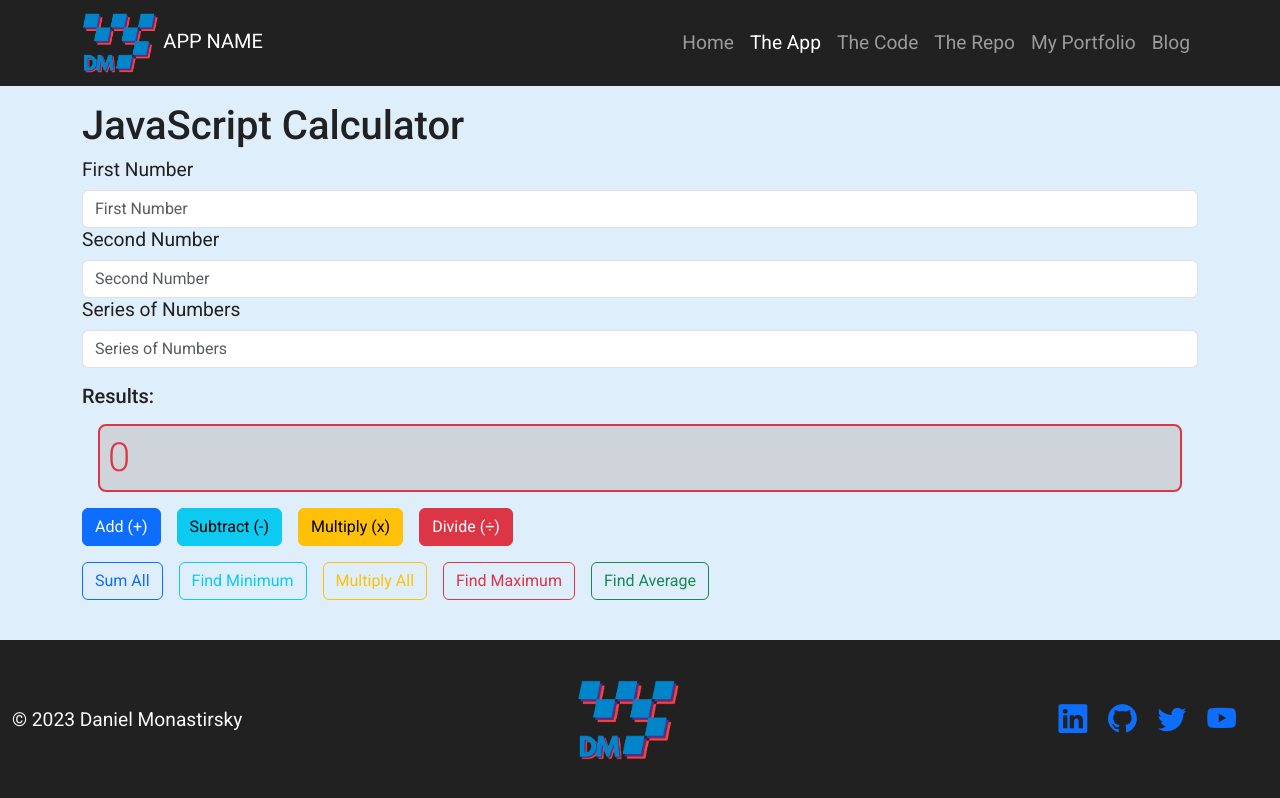
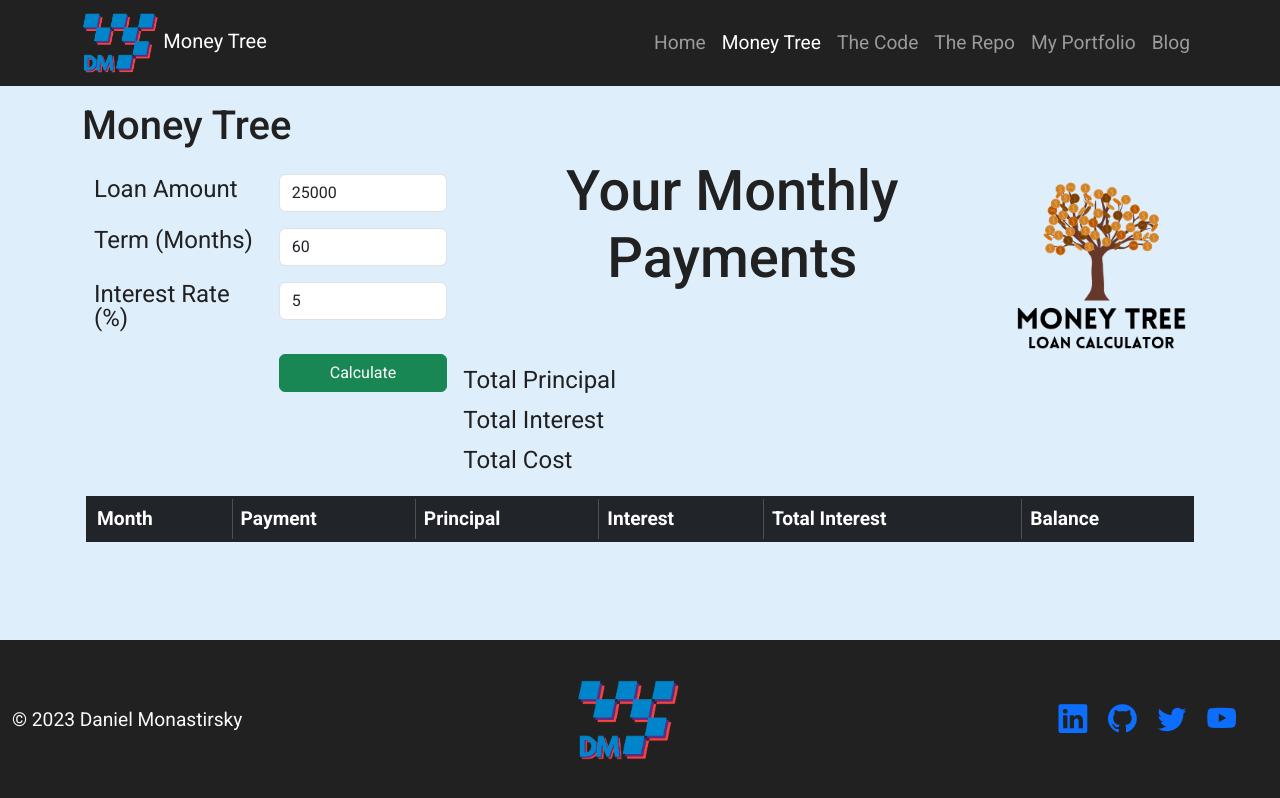
Before and after one commit to danvitmon/MortgageCalc, a plain HTML site: page app.html in a window 1280 px wide. Drawn offline with nearby package versions, Linux system fonts and the light colour scheme; some packages are replaced by stand-ins of ours; a script that the page names is missing; a web font is replaced by a local one.

Commit message:
mostly done

```diff
--- a/app.html
+++ b/app.html
@@ -3,7 +3,7 @@
   <head>
     <meta charset="UTF-8" />
     <meta name="viewport" content="width=device-width, initial-scale=1.0" />
-    <title>APP NAME: A Coding Challenge by Daniel Monastirsky</title>
+    <title>Money Tree</title>
 
     <!-- Bootstrap CSS -->
 
@@ -44,9 +44,8 @@
         <div class="container">
           <a class="navbar-brand" href="#">
             <img src="/img/FOOTER (5).png" height="60" />
-            APP NAME
+            Money Tree
           </a>
-          <!-- TODO: Customize Mobile Menu Button -->
           <button
             class="navbar-toggler"
             type="button"
@@ -67,7 +66,7 @@
               </li>
               <li class="nav-item">
                 <a class="nav-link active" aria-current="page" href="/app.html"
-                  >The App</a
+                  >Money Tree</a
                 >
               </li>
               <li class="nav-item">
@@ -87,7 +86,6 @@
               </li>
               <li class="nav-item">
                 <a class="nav-link" href="#">Blog</a>
-                <!-- CHANGE THIS -->
               </li>
             </ul>
           </div>
@@ -96,36 +94,68 @@
     </header>
 
     <main class="container mt-3">
-      <h1>JavaScript Calculator</h1>
-      <div>
-        <label class="form-label">First Number</label>
-        <input class="form-control" type="number" placeholder="First Number" id="firstNumber" />
+      <h1>Money Tree</h1>
+      <div class="row mx-1 g-3">
+        <div class="col-12 col-md-4 pt-3">
+            <div class="row row-cols-1 row-cols-md-2 g-3">
+                <div class="col d-flex flex-column justify-content-center">
+                    <label for="Amount" class="form-label fs-4">Loan Amount</label>
                 </div>
-      <div>
-        <label class="form-label">Second Number</label>
-        <input class="form-control" type="number" placeholder="Second Number" id="secondNumber" />
+                <div class="col">
+                    <input id="amount" name="Amount" type="number" class="form-control" value="25000" />
                 </div>
-      <div>
-        <label class="form-label">Series of Numbers</label>
-        <input class="form-control" type="number" placeholder="Series of Numbers" id="numberSeries" />
+                <div class="col">
+                    <label for="Months" class="form-label fs-4">Term (Months)</label>
                 </div>
-      <h5 class="mt-3">Results:</h5>
-      <div class="display-6 text-danger m-3 rounded-3 border border-2 border-danger bg-dark-subtle p-2"
-        id="results">
-        0
+                <div class="col">
+                    <input id="months" name="Months" type="number" class="form-control" value="60" />
                 </div>
-      <div class="d-flex gap-3">
-        <button class="btn btn-primary" id="btnAdd" onclick="add()">Add (+)</button>
-        <button class="btn btn-info" onclick="subtract()">Subtract (-)</button>
-        <button class="btn btn-warning" onclick="multiply()">Multiply (x)</button>
-        <button class="btn btn-danger" onclick="divide()">Divide (&div;)</button>
+                <div class="col">
+                    <label for="Rate" class="form-label fs-4">Interest Rate (%)</label>
                 </div>
-      <div class="d-flex gap-3 my-3">
-        <button class="btn btn-outline-primary" onclick="sumAll()">Sum All</button>
-        <button class="btn btn-outline-info" onclick="minimum()">Find Minimum</button>
-        <button class="btn btn-outline-warning" onclick="multiplyAll()">Multiply All</button>
-        <button class="btn btn-outline-danger" onclick="maximum()">Find Maximum</button>
-        <button class="btn btn-outline-success" onclick="average()">Find Average</button>
+                <div class="col">
+                    <div class="d-flex align-items-center">
+                        <input id="rate" name="Rate" type="number" class="form-control" value="5" />
+                    </div>
+                </div>
+                <div class="col"></div>
+                <div class="col">
+                    <button class="btn btn-success w-100" onclick="calcMortgage()">Calculate</button>
+                </div>
+            </div>
+        </div>
+        <div class="col-12 col-md-6 text-center">
+            <div class="display-4 fw-medium">Your Monthly Payments</div>
+            <div id="monthly" class="display-4 fw-medium">&nbsp;</div>
+            <div class="d-flex">
+                <div class="text-start w-100 fs-4 my-2">Total Principal</div>
+                <div id="tprin" class="text-end w-100 fs-4"></div>
+            </div>
+            <div class="d-flex">
+                <div class="text-start w-100 fs-4 my-2">Total Interest</div>
+                <div id="tint" class="text-end w-100 fs-4"></div>
+            </div>
+            <div class="d-flex">
+                <div class="text-start w-100 fs-4 my-2">Total Cost</div>
+                <div id="tcost" class="text-end w-100 fs-4"></div>
+            </div>
+        </div>
+        <div class="col-12 col-md-2 text-center">
+          <img src="/img/Money Tree.png" class="img-fluid appLogo w-100 my-4" alt="APP NAME logo"/>
+        </div>
+    </div>
+    <div class="table-responsive mx-1 my-3">
+        <table class="table table-striped table-bordered border border-3 border-dark">
+            <thead class="table-dark">
+                <th>Month</th>
+                <th>Payment</th>
+                <th>Principal</th>
+                <th>Interest</th>
+                <th>Total Interest</th>
+                <th>Balance</th>
+            </thead>
+            <tbody id="calcTable"></tbody>
+        </table>
     </div>
     </main>
 
@@ -168,6 +198,17 @@
       </div>
     </footer>
 
+    <template id="trtemp">
+      <tr>
+          <td data-id="month"></td>
+          <td data-id="pay"></td>
+          <td data-id="prin"></td>
+          <td data-id="int"></td>
+          <td data-id="total"></td>
+          <td data-id="bal"></td>
+      </tr>
+  </template>
+
     <!-- Bootstrap JS -->
     <script
       src="https://cdn.jsdelivr.net/npm/bootstrap@5.3.0-alpha3/dist/js/bootstrap.bundle.min.js"
--- a/js/site.js
+++ b/js/site.js
@@ -1,172 +1,84 @@
-function add() {
-  // get the numbers
-  let numberOne = document.getElementById("firstNumber").value;
-  let numberTwo = document.getElementById("secondNumber").value;
+function calcMortgage(){
+  let amount = parseFloat(document.getElementById("amount").value);
+  let months = parseFloat(document.getElementById("months").value);
+  let rate = parseFloat(document.getElementById("rate").value);
 
-  // turn them into integers
-  numberOne = parseFloat(numberOne);
-  numberTwo = parseFloat(numberTwo);
+  if(isNaN(amount) || amount <= 0){
+      Swal.fire({
+          icon: "error",
+          title: "Error",
+          text: "Please enter a positive dollar value for the loan amount",
+          backdrop: false,
+      });
+      return;
+  }
+  if(!Number.isInteger(months) || months < 1){
+      Swal.fire({
+          icon: "error",
+          title: "Error",
+          text: "Please enter a positive number of months for the term",
+          backdrop: false,
+      });
+      return;
+  }
+  if (isNaN(rate) || rate < 0) {
+      Swal.fire({
+          icon: "error",
+          title: "Error",
+          text: "Please enter a positive percentage value for the interest rate",
+          backdrop: false,
+      });
+      return;
+  }
 
-  // add the first and second numbers
-  let sum = numberOne + numberTwo;
-
-  // display the result
-  let resultsDiv = document.getElementById("results");
-  resultsDiv.innerText = sum;
+  let monthlyPay = (amount * (rate/1200)) / (1 - Math.pow((1 + (rate/1200)), -months))
+  let totalInt = buildTable(amount, months, rate, monthlyPay);
+  displayTotals(monthlyPay, amount, totalInt);
 }
 
-function subtract() {
-  let numberOne = document.getElementById("firstNumber").value;
-  let numberTwo = document.getElementById("secondNumber").value;
+function buildTable(amount, months, rate, monthlyPay){
+  table = document.getElementById("calcTable");
+  template = document.getElementById("trtemp");
 
-  numberOne = parseFloat(numberOne);
-  numberTwo = parseFloat(numberTwo);
+  let totalInt = 0;
+  let balance = amount;
 
-  let sum = numberOne - numberTwo;
+  for(i = 1; i <= months; i++){
+      let tableRow = document.importNode(template.content, true);
 
-  let resultsDiv = document.getElementById("results");
-  resultsDiv.innerText = sum;
+      tableRow.querySelector("[data-id='month']").textContent = i;
+
+      tableRow.querySelector("[data-id='pay']").textContent = formatCurrency(monthlyPay);
+
+      let interest = balance * (rate / 1200);
+      tableRow.querySelector("[data-id='int']").textContent = formatCurrency(interest);
+
+      let principal = monthlyPay - interest;
+      tableRow.querySelector("[data-id='prin']").textContent = formatCurrency(principal);
+
+      totalInt += interest;
+      tableRow.querySelector("[data-id='total']").textContent = formatCurrency(totalInt);
+
+      balance -= principal;
+      tableRow.querySelector("[data-id='bal']").textContent = formatCurrency(Math.abs(balance));
+
+      table.appendChild(tableRow);
+  }
+
+  return totalInt;
 }
 
-function multiply() {
-  let numberOne = document.getElementById("firstNumber").value;
-  let numberTwo = document.getElementById("secondNumber").value;
-
-  numberOne = parseFloat(numberOne);
-  numberTwo = parseFloat(numberTwo);
-
-  let sum = numberOne * numberTwo;
-
-  let resultsDiv = document.getElementById("results");
-  resultsDiv.innerText = sum;
+function displayTotals(monthlyPay, amount, totalInt){
+  let cost = amount + totalInt
+  document.getElementById("monthly").textContent = formatCurrency(monthlyPay);
+  document.getElementById("tprin").textContent = formatCurrency(amount);
+  document.getElementById("tint").textContent = formatCurrency(totalInt);
+  document.getElementById("tcost").textContent = formatCurrency(cost);
 }
 
-function divide() {
-  let numberOne = document.getElementById("firstNumber").value;
-  let numberTwo = document.getElementById("secondNumber").value;
-
-  numberOne = parseFloat(numberOne);
-  numberTwo = parseFloat(numberTwo);
-
-  let sum = numberOne / numberTwo;
-
-  if (numberTwo == 0) {
-    sum = "Cannot divide by zero";
-  }
-
-  let resultsDiv = document.getElementById("results");
-  resultsDiv.innerText = sum;
+function formatCurrency(num){
+  return num.toLocaleString('en-US', {
+      style: 'currency',
+      currency: 'USD',
+  });
 }
-
-function sumAll() {
-  let numberString = document.getElementById("numberSeries").value;
-  // numberString = '12345'
-
-  let numberArr = numberString.split("");
-  // numberArr = ['1', '2', '3', '4', '5']
-
-  let sum = 0; // running total
-
-  for (let i = 0; i < numberArr.length; i = i + 1) {
-    let currentNumber = numberArr[i];
-    // currentNumber = '1'
-
-    currentNumber = parseInt(currentNumber);
-    // currentNumber = 1
-
-    sum = sum + currentNumber;
-  }
-
-  let resultsDiv = document.getElementById("results");
-  resultsDiv.innerText = sum;
-}
-
-function multiplyAll() {
-
-    let numberString = document.getElementById("numberSeries").value;
-
-    let numberArr = numberString.split("");
-
-    let sum = 1;
-
-    for (let i = 0; i < numberArr.length; i = i + 1) {
-      let currentNumber = numberArr[i];
-
-      currentNumber = parseInt(currentNumber);
-
-      sum = sum * currentNumber;
-    }
-
-    let resultsDiv = document.getElementById("results");
-    resultsDiv.innerText = sum;
-}
-
-function minimum() {
-  let numberString = document.getElementById("numberSeries").value;
-
-  let numberArr = numberString.split("");
-
-  let min = parseInt(numberArr[0]);
-
-  for (let i = 0; i < numberArr.length; i = i + 1) {
-    let currentNumber = numberArr[i];
-
-    currentNumber = parseInt(currentNumber);
-
-    if(currentNumber < min) {
-      max = currentNumber;
-    }
-
-  }
-
-  let resultsDiv = document.getElementById("results");
-  resultsDiv.innerText = min;
-}
-
-function maximum() {
-
-    let numberString = document.getElementById("numberSeries").value;
-
-    let numberArr = numberString.split("");
-
-    let max = parseInt(numberArr[0]);
-
-    for (let i = 0; i < numberArr.length; i = i + 1) {
-      let currentNumber = numberArr[i];
-
-      currentNumber = parseInt(currentNumber);
-
-      if(currentNumber > max) {
-        max = currentNumber;
-      }
-
-    }
-
-    let resultsDiv = document.getElementById("results");
-    resultsDiv.innerText = max;
- // check each number and see if its larger than
- // the largest number ive found so far
-}
-
-function average() {
-    // get the sum of all
-    // divide the sum by the amount of numbers
-    // display it
-  let numberString = document.getElementById("numberSeries").value;
-
-  let numberArr = numberString.split("");
-
-  let sum = 0;
-
-  for (let i = 0; i < numberArr.length; i = i + 1) {
-    let currentNumber = numberArr[i];
-
-    currentNumber = parseInt(currentNumber);
-
-    sum = sum + currentNumber;
-    avg = sum / numberArr.length;
-  }
-
-  let resultsDiv = document.getElementById("results");
-  resultsDiv.innerText = avg;
-}
```
Also changed, not shown: index.html (+8 -8 lines), img/Money Tree.png (added), 1 other file. Lines whose indentation alone changed are shown as unchanged.
